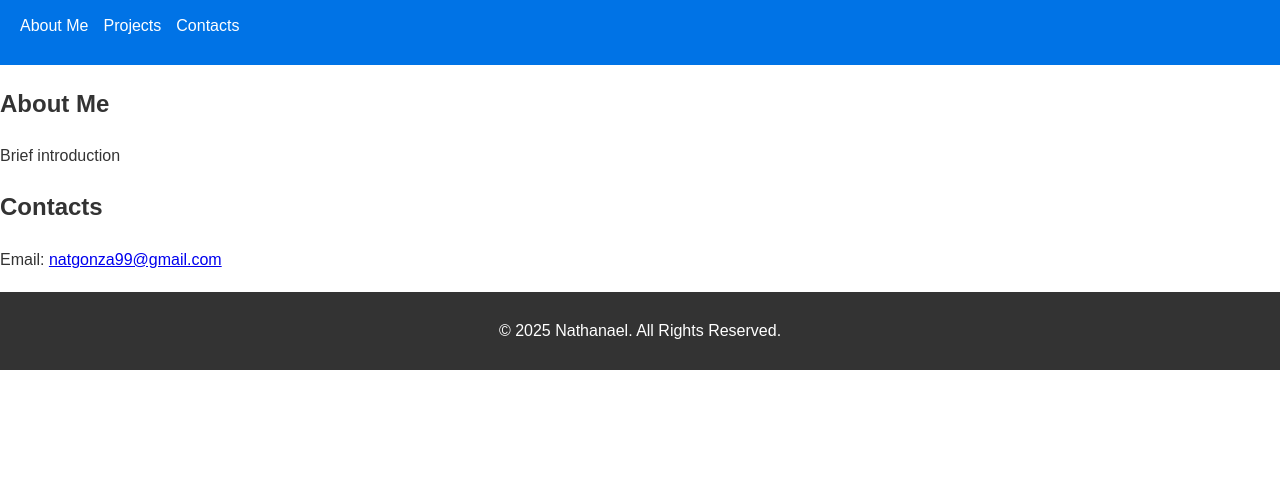
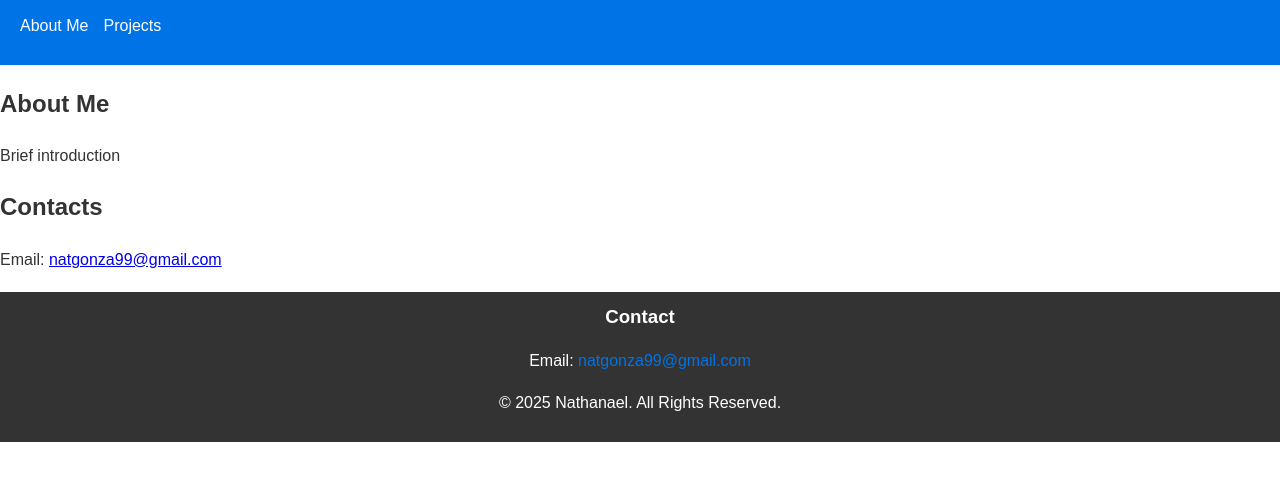
Before and after one commit to Natgonza/Natgonza.github.io, a plain HTML site: page index.html in a window 1280 px wide. Shown: the part 64-544 px from the top of the page. Drawn offline with Linux system fonts and the light colour scheme.

Commit message:
Removed the contacts page and added contacts as a footer

```diff
--- a/index.html
+++ b/index.html
@@ -15,10 +15,10 @@
             <ul>
                 <li><a href = "about.html">About Me</a></li>
                 <li><a href = "#projects">Projects</a></li>
-                <li><a href = "#contact">Contacts</a></li>
             </ul>
         </nav>
     </header>
+
     <section id = "about">
         <h2>About Me</h2>
         <p>Brief introduction</p>
@@ -27,7 +27,10 @@
         <h2>Contacts</h2>
         <p>Email: <a href = "mailto:natgonza99@gmail.com">natgonza99@gmail.com</a></p>
     </section>
+
     <footer>
+        <h3>Contact</h3>
+        <p>Email: <a href = "mailto:natgonza99@gmail.com">natgonza99@gmail.com</a></p>
         <p>&copy; 2025 Nathanael. All Rights Reserved.</p>
     </footer>
 </body>
--- a/styles.css
+++ b/styles.css
@@ -43,3 +43,16 @@ footer {
     color: #fff;
     margin-top: 20px;
 }
+
+footer h3 {
+    margin: 0;
+}
+
+footer a {
+    color: #0073e6;
+    text-decoration: none;
+}
+
+footer a:hover {
+    text-decoration: underline;
+}
```
Also changed, not shown: about.html (+2 -0 lines).
